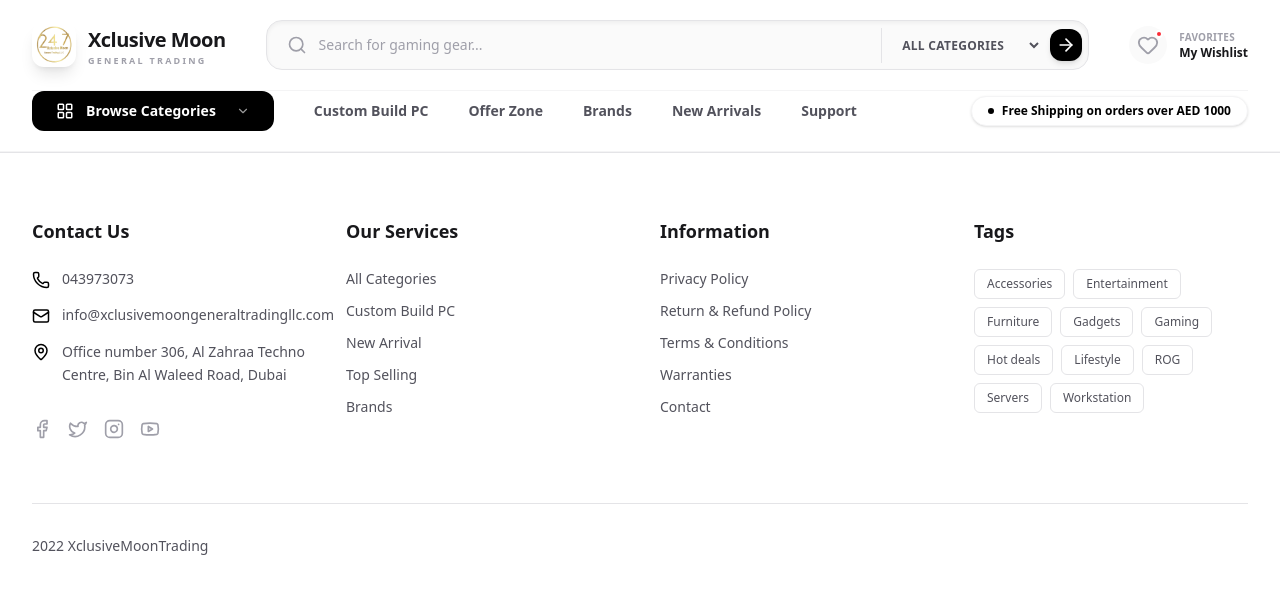
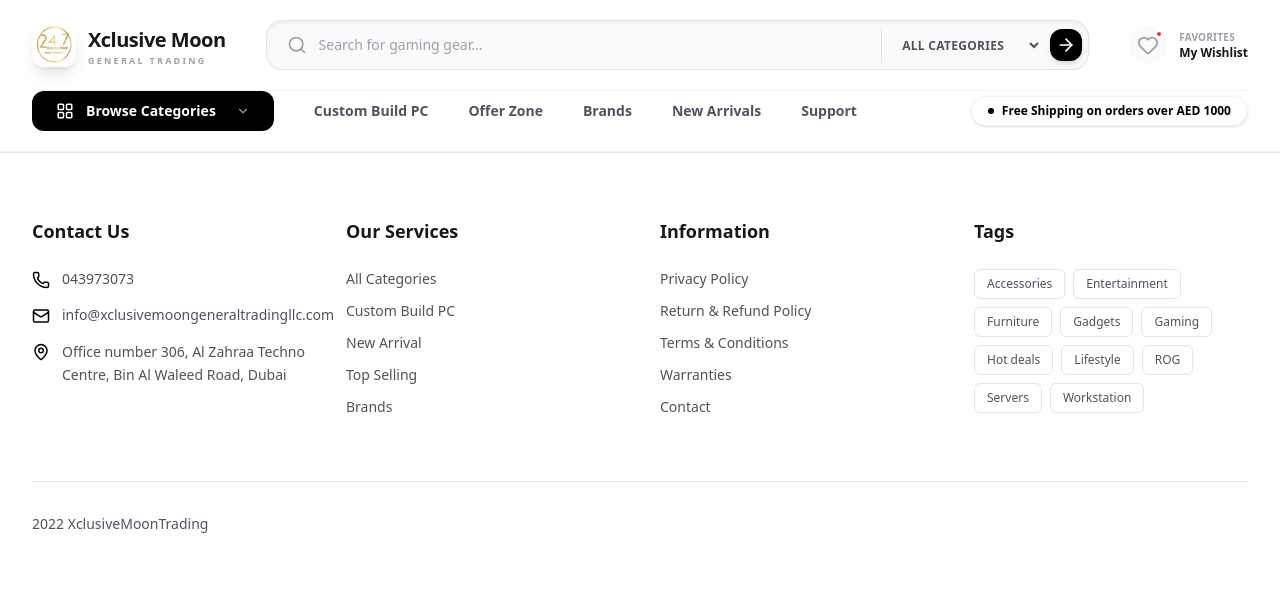
Before and after one commit to Ankitpareek-dev/gaming-website, a React (Vite) app: page /about in a window 1280 px wide. Shown: the top 594 px of the page. Built offline with nearby package versions, Linux system fonts and the light colour scheme.

Commit message:
removed social icons

```diff
--- a/src/components/Footer.jsx
+++ b/src/components/Footer.jsx
@@ -58,17 +58,7 @@
               </li>
             </ul>
             {/* Social Icons */}
-            <div className="flex gap-4 pt-2">
-              {[Facebook, Twitter, Instagram, Youtube].map((Icon, i) => (
-                <a
-                  key={i}
-                  href="#"
-                  className={`${theme.colors.textMuted} hover:${theme.colors.accentText} transition-colors duration-200`}
-                >
-                  <Icon size={20} />
-                </a>
-              ))}
-            </div>
+
           </div>
 
           {/* Column 2: My Account */}
```
